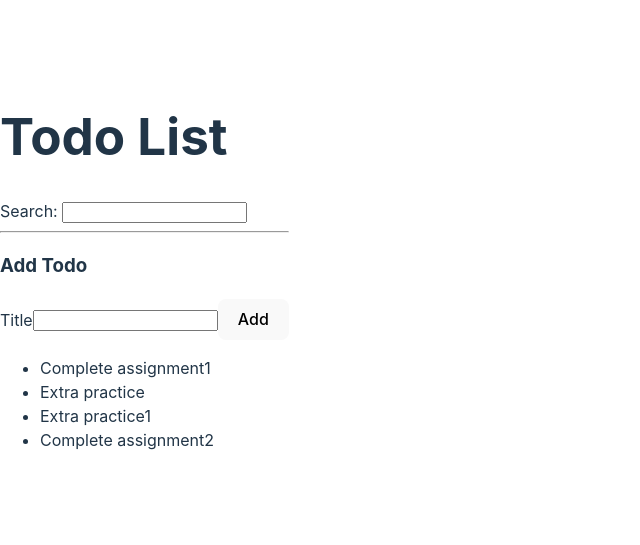
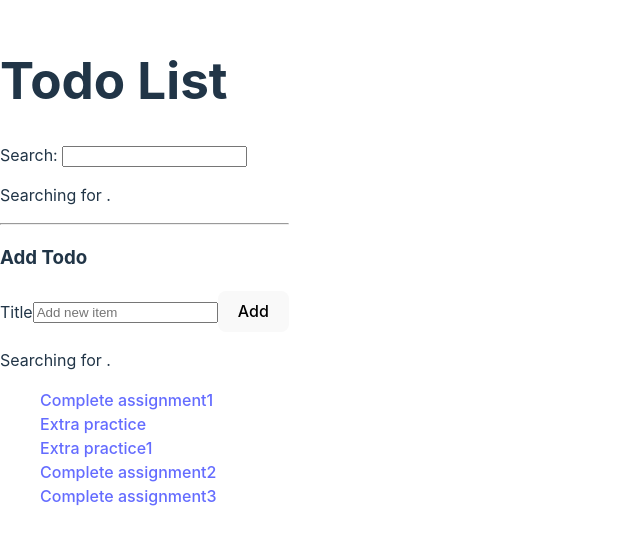
Before and after one commit to morarodgers/react-todo, a React (Vite) app: page / in a window 1280 px wide. Shown: the part 129-674 px from the top of the page, without its empty margins (0-640 px from the left). Built offline with nearby package versions, Linux system fonts and the light colour scheme.

Commit message:
Worked on props, state, handler functions, callback functions

```diff
--- a/package.json
+++ b/package.json
@@ -10,6 +10,7 @@
     "preview": "vite preview"
   },
   "dependencies": {
+    "prop-types": "^15.8.1",
     "react": "^18.2.0",
     "react-dom": "^18.2.0"
   },
--- a/src/AddTodoForm.jsx
+++ b/src/AddTodoForm.jsx
@@ -1,12 +1,55 @@
-const AddTodoForm = () => (
+import { useState } from "react";
+import PropTypes from "prop-types";
+
+const AddTodoForm = ({ addTodo, onAddTodo }) => {
+  const [todoTitle, setTitle] = useState("");
+
+  const handleAddTodo = (event) => {
+    event.preventDefault();
+    const newTitle = event.target.value;
+    setTitle(newTitle);
+    onAddTodo(newTitle);
+    console.log(newTitle);
+  };
+
+  const handleSubmit = (event) => {
+    event.preventDefault();
+    if (todoTitle.trim()) {
+      addTodo({
+        id: Date.now(),
+        title: todoTitle,
+        url: "#",
+      });
+      // Reset the form
+      setTitle("");
+
+      // Reset newTodo state in App component
+      onAddTodo("");
+    }
+  };
+
+  return (
     <div>
       <h3>Add Todo</h3>
-    <form>
+      <form onSubmit={handleSubmit}>
         <label htmlFor="todoTitle">Title</label>
-      <input type="text" id="todoTitle" />
+        <input
+          type="text"
+          id="todoTitle"
+          name="title"
+          value={todoTitle}
+          onChange={handleAddTodo}
+          placeholder="Add new item"
+        />
         <button type="submit">Add</button>
       </form>
     </div>
   );
+};
+
+AddTodoForm.propTypes = {
+  addTodo: PropTypes.func.isRequired,
+  onAddTodo: PropTypes.func.isRequired,
+};
 
 export default AddTodoForm;
--- a/src/App.jsx
+++ b/src/App.jsx
@@ -1,18 +1,31 @@
-// import * as React from "react";
+import { useState } from "react";
 import TodoList from "./TodoList";
 import AddTodoForm from "./AddTodoForm";
 import Search from "./Search";
+import actualTodoList from "./actualTodoList";
 
-const App = () => (
+const App = () => {
+  const [todoList, setTodoList] = useState(actualTodoList);
+  const [newTodo, setNewTodo] = useState("");
+
+  const addTodo = (newTodoItem) => {
+    setTodoList([...todoList, newTodoItem]);
+  };
+
+  return (
     <div>
       <h1>Todo List</h1>
 
       <Search />
       <hr />
 
-    <AddTodoForm />
-    <TodoList />
+      <AddTodoForm addTodo={addTodo} onAddTodo={setNewTodo} />
+      <p>
+        Searching for <strong>{newTodo}</strong>.
+      </p>
+      <TodoList list={todoList} />
     </div>
   );
+};
 
 export default App;
--- a/src/Search.jsx
+++ b/src/Search.jsx
@@ -1,8 +1,20 @@
-const Search = () => (
-  <div>
-    <label htmlFor="search">Search: </label>
-    <input id="search" type="text" />
-  </div>
-);
+import { useState } from "react";
+const Search = () => {
+  const [search, setSearch] = useState("");
+  const handleChange = (event) => {
+    setSearch(event.target.value);
+    console.log(event.target.value);
+  };
+
+  return (
+    <div>
+      <label htmlFor="search">Search: </label>
+      <input id="search" type="text" onChange={handleChange} />
+      <p>
+        Searching for <strong>{search}</strong>.
+      </p>
+    </div>
+  );
+};
 
 export default Search;
--- a/src/TodoList.jsx
+++ b/src/TodoList.jsx
@@ -1,6 +1,7 @@
 // import * as React from "react";
-
-const todoList = [
+import PropTypes from "prop-types";
+import TodoListItem from "./TodoListItem";
+/* const todoList = [
   {
     id: 1,
     title: "Complete assignment1",
@@ -17,16 +18,27 @@ const todoList = [
     id: 4,
     title: "Complete assignment2",
   },
-];
+]; */
 
-const TodoList = () => (
+const TodoList = ({ list }) => (
   <div>
     <ul>
-      {todoList.map((todo) => {
-        return <li key={todo.id}>{todo.title}</li>;
-      })}
+      {list.map((todo) => (
+        // return <TodoListItem key={TodoListItem.id} todo={TodoListItem} />;
+        <TodoListItem key={todo.id} todo={todo} />
+      ))}
     </ul>
   </div>
 );
 
+TodoList.propTypes = {
+  list: PropTypes.arrayOf(
+    PropTypes.shape({
+      id: PropTypes.number.isRequired,
+      title: PropTypes.string.isRequired,
+      url: PropTypes.string,
+    })
+  ).isRequired,
+};
+
 export default TodoList;
--- /dev/null
+++ b/src/TodoListItem.jsx
@@ -0,0 +1,21 @@
+import PropTypes from "prop-types";
+//import TodoList from "./TodoList";
+const TodoListItem = ({ todo }) => {
+  return (
+    <div>
+      <span>
+        <a href={todo.url}>{todo.title}</a>
+      </span>
+    </div>
+  );
+};
+
+TodoListItem.propTypes = {
+  todo: PropTypes.shape({
+    id: PropTypes.number.isRequired,
+    title: PropTypes.string.isRequired,
+    url: PropTypes.string,
+  }).isRequired,
+};
+
+export default TodoListItem;
--- /dev/null
+++ b/src/actualTodoList.jsx
@@ -0,0 +1,24 @@
+const actualTodoList = [
+  {
+    id: 1,
+    title: "Complete assignment1",
+  },
+  {
+    id: 2,
+    title: "Extra practice",
+  },
+  {
+    id: 3,
+    title: "Extra practice1",
+  },
+  {
+    id: 4,
+    title: "Complete assignment2",
+  },
+  {
+    id: 5,
+    title: "Complete assignment3",
+  },
+];
+
+export default actualTodoList;
```
Also changed, not shown: 1 other file (tests, documents, lock files or other folders). Lines whose indentation alone changed are shown as unchanged.
